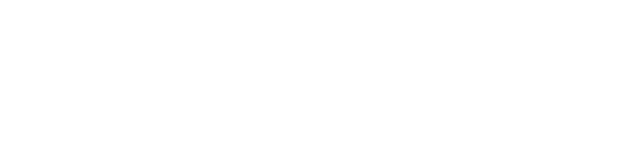
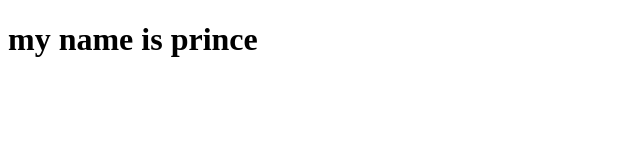
Before and after one commit to Sugantkhanal/HTML, a plain HTML site: page index.html in a window 1280 px wide. Shown: the whole page, without its empty margins (0-640 px from the left). Drawn offline with Linux system fonts and the light colour scheme.

Commit message:
add header

```diff
--- a/index.html
+++ b/index.html
@@ -6,6 +6,6 @@
     <title>Document</title>
 </head>
 <body>
-
+    <h1>my name is prince</h1>
 </body>
 </html>
```
